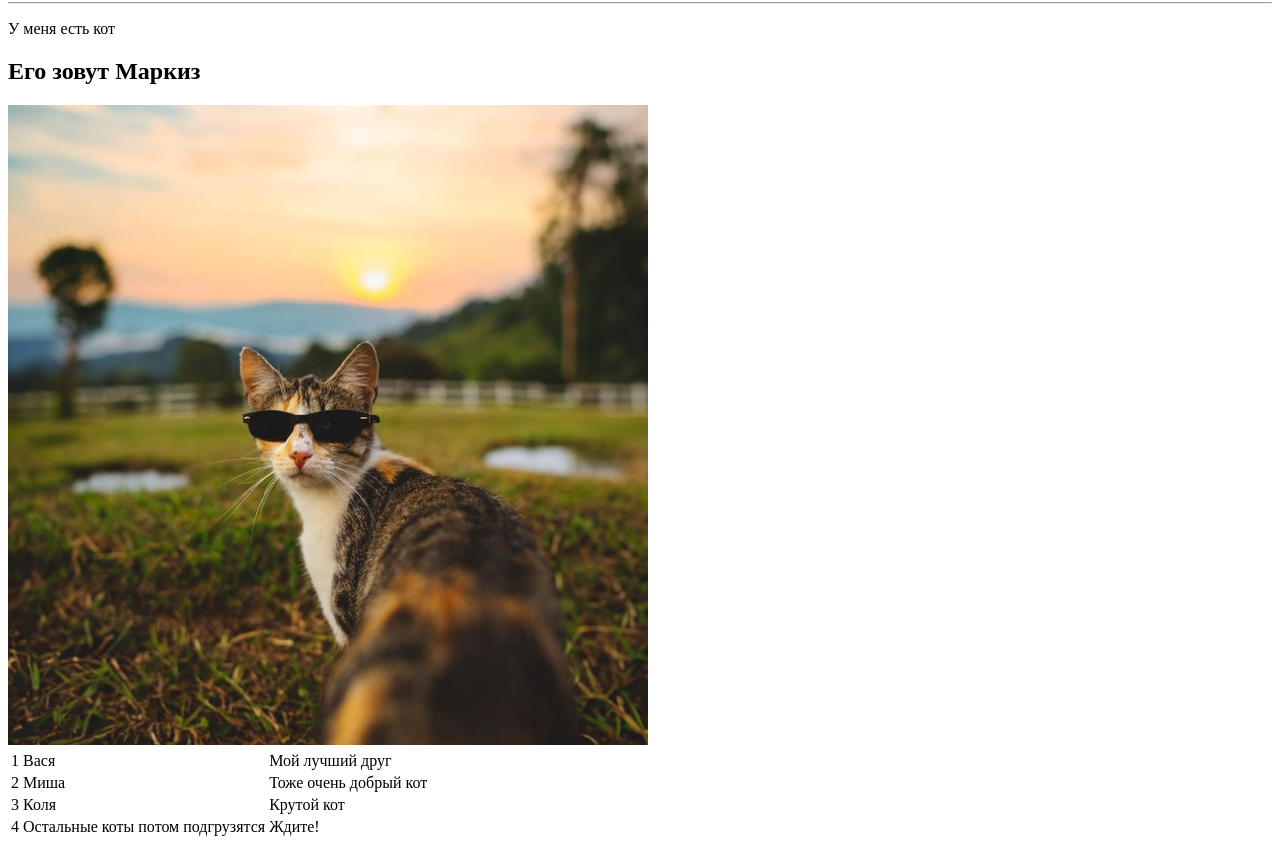
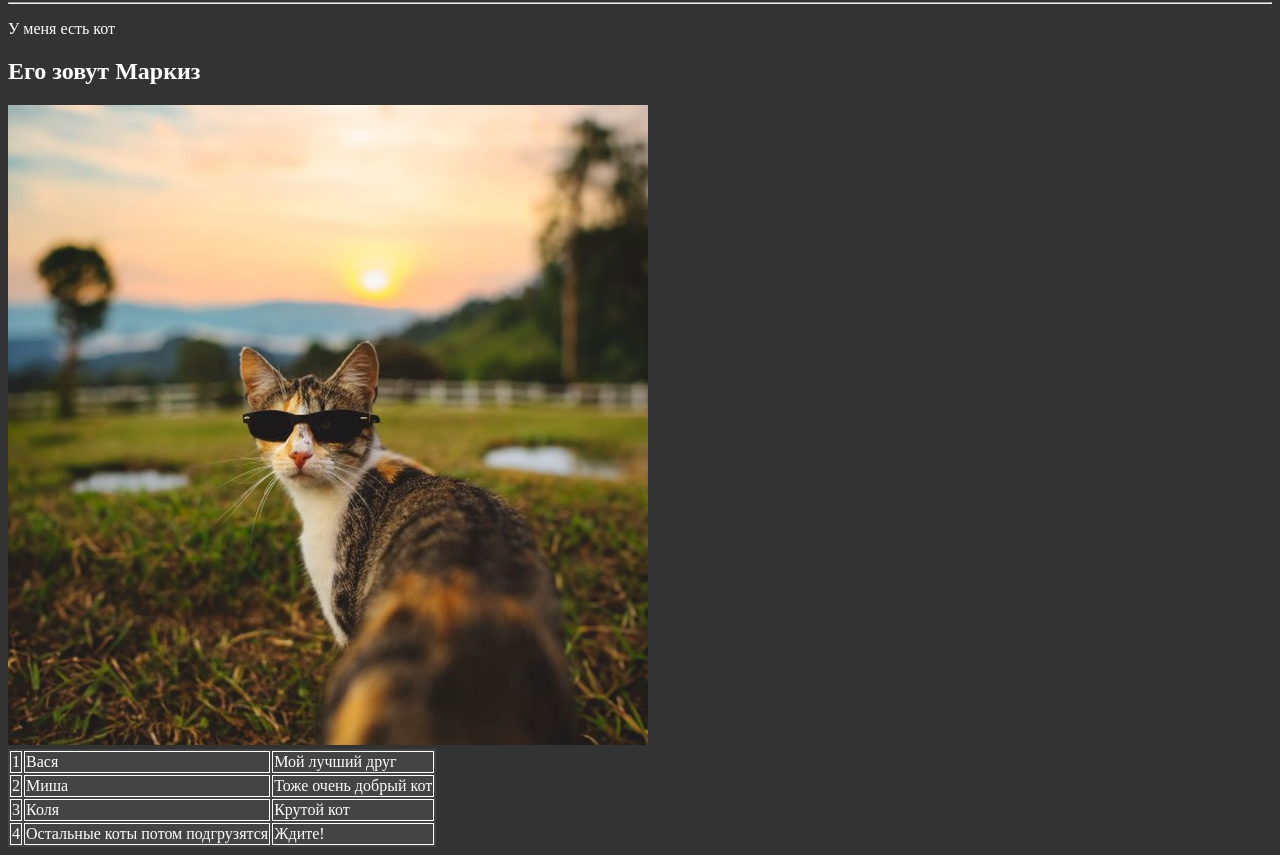
Before and after one commit to Yujniy/cats.github.io, a plain HTML site: page index.html in a window 1280 px wide. Shown: the part 78-933 px from the top of the page. Drawn offline with Linux system fonts and the light colour scheme.

Commit message:
Update index.html

```diff
--- a/index.html
+++ b/index.html
@@ -4,13 +4,27 @@
     <meta charset="UTF-8">
     <meta name="viewport" content="width=device-width, initial-scale=1.0">
     <title>Богданин сайт</title>
+    <style>
+        body {
+            background-color: #333;
+            color: #fff;
+        }
+
+        table {
+            background-color: #444;
+        }
+
+        td {
+            border: 1px solid #fff;
+        }
+    </style>
 </head>
 <body>
     <h1 contenteditable>Меня зовут Богдан</h1>
     <hr />
     <p>У меня есть кот</p>
     <h2>Его зовут Маркиз</h2>
-    <img title="А это мое личное фото"src="./photo_2023-08-05_15-10-23.jpg" alt="" />
+    <img title="А это мое личное фото" src="./photo_2023-08-05_15-10-23.jpg" alt="" />
     <table>
         <tr>
             <td>1</td>
```
Lines whose indentation alone changed are shown as unchanged.
